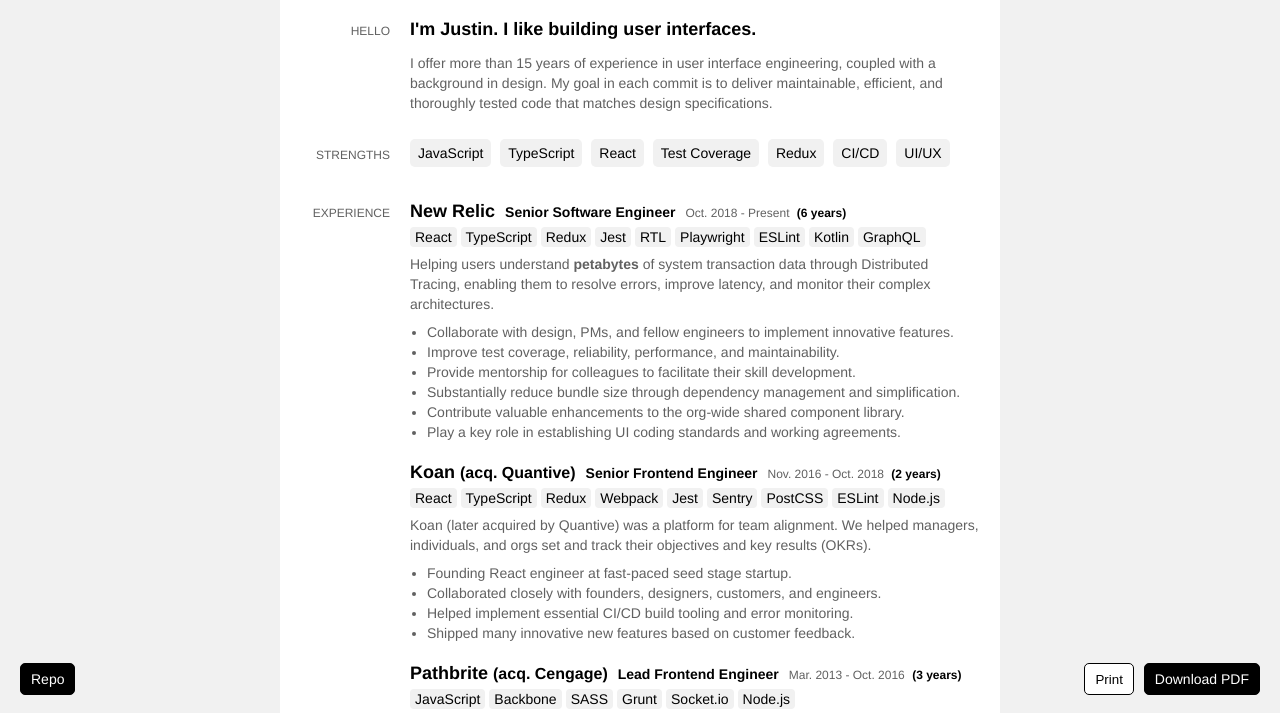
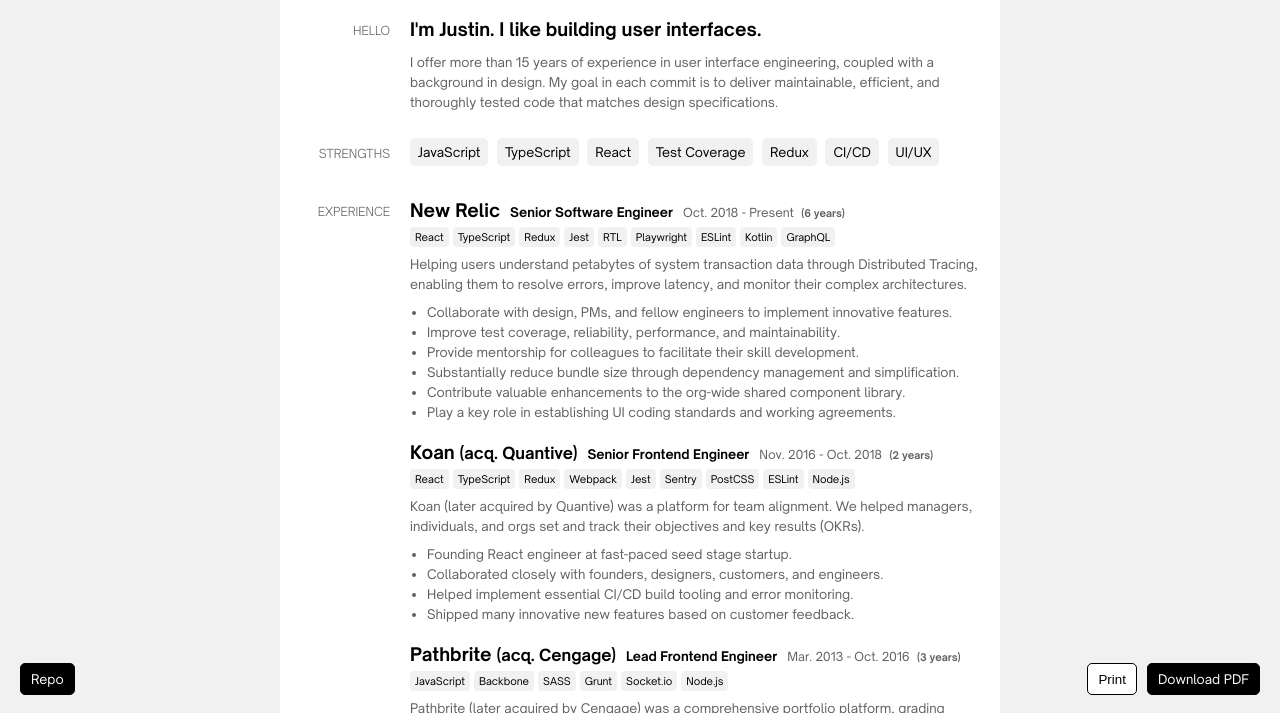
Before and after one commit to icd2k3/resume, a website: page src/index.html in a window 1280 px wide. Shown: the part 85-798 px from the top of the page. Drawn offline with Linux system fonts and the light colour scheme.

Commit message:
fix: Better fonts for web & print

```diff
--- a/src/index.html
+++ b/src/index.html
@@ -7,13 +7,26 @@
 		<link rel="icon" href="https://www.justin-schrader.com/favicon.ico?v=2" />
 		<title>Justin Schrader's Resume</title>
 		<style>
+			/* fonts */
+			@font-face {
+				font-family: 'Open Sauce Two Regular';
+				src: url('./fonts/OpenSauceOne-Regular.ttf') format('truetype');
+			}
+			@font-face {
+				font-family: 'Open Sauce Two Light';
+				src: url('./fonts/OpenSauceOne-Light.ttf') format('truetype');
+			}
+			@font-face {
+				font-family: 'Open Sauce Two Bold';
+				src: url('./fonts/OpenSauceOne-Bold.ttf') format('truetype');
+			}
 			/* global rules */
 			html {
 				background: #f1f1f1;
 			}
 			body {
-				font-family: Helvetica, Arial, sans-serif;
-				font-size: 14px;
+				font-family: 'Open Sauce Two Regular', Helvetica, Arial, sans-serif;
+				font-size: 0.8em;
 				margin: 0 auto;
 				width: auto;
 				max-width: 680px;
@@ -27,10 +40,12 @@
 			h2,
 			h3,
 			h4 {
+				font-family: 'Open Sauce Two Bold', Helvetica, Arial, sans-serif;
 				margin: 0;
 			}
 			h2 {
 				color: #616161;
+				font-family: 'Open Sauce Two Light', Helvetica, Arial, sans-serif;
 				font-size: 12px;
 				text-align: right;
 				text-transform: uppercase;
@@ -50,6 +65,9 @@
 			}
 			address {
 				font-style: normal;
+			}
+			strong {
+				font-family: 'Open Sauce Two Bold', Helvetica, Arial, sans-serif;
 			}
 			a {
 				color: #000;
@@ -142,10 +160,9 @@
 				padding: 0 17px;
 			}
 
-			span.years {
-				color: #000;
+			strong.years {
 				padding-left: 4px;
-				font-weight: bold;
+				font-size: 0.85em;
 			}
 
 			/* techs */
@@ -172,6 +189,7 @@
 				align-items: center;
 			}
 			ul.stack li {
+				font-size: 0.8em;
 				display: inline-block;
 				padding: 0 5px;
 				background: #f1f1f1;
@@ -270,7 +288,7 @@
 				}
 				body {
 					padding-bottom: 0;
-					font-size: 12px;
+					font-size: 0.75em;
 					line-height: 18px;
 				}
 				body section {
@@ -284,7 +302,7 @@
 				}
 				dd.desc,
 				p {
-					color: #363636;
+					color: #424242;
 				}
 			}
 		</style>
@@ -357,7 +375,7 @@
 						</dd>
 						<dd>
 							<time datetime="2018-10-01">Oct. 2018</time> - Present
-							<span class="years">(6 years)</span>
+							<strong class="years">(6 years)</strong>
 						</dd>
 						<dd>
 							<ul class="stack">
@@ -373,10 +391,9 @@
 							</ul>
 						</dd>
 						<dd class="desc">
-							Helping users understand <strong>petabytes</strong> of system
-							transaction data through Distributed Tracing, enabling them to
-							resolve errors, improve latency, and monitor their complex
-							architectures.
+							Helping users understand petabytes of system transaction data
+							through Distributed Tracing, enabling them to resolve errors,
+							improve latency, and monitor their complex architectures.
 							<ul>
 								<li>
 									Collaborate with design, PMs, and fellow engineers to
@@ -415,7 +432,7 @@
 						<dd>
 							<time datetime="2016-11-01">Nov. 2016</time> -
 							<time datetime="2018-10-01">Oct. 2018</time>
-							<span class="years">(2 years)</span>
+							<strong class="years">(2 years)</strong>
 						</dd>
 						<dd>
 							<ul class="stack">
@@ -463,7 +480,7 @@
 						<dd>
 							<time datetime="2018-03-01">Mar. 2013</time> -
 							<time datetime="2015-10-01">Oct. 2016</time>
-							<span class="years">(3 years)</span>
+							<strong class="years">(3 years)</strong>
 						</dd>
 						<dd>
 							<ul class="stack">
@@ -506,7 +523,7 @@
 						<dd>
 							<time datetime="2008-07-01">Jul. 2008</time> -
 							<time datetime="2018-03-01">Mar. 2013</time>
-							<span class="years">(5 years)</span>
+							<strong class="years">(5 years)</strong>
 						</dd>
 						<dd class="desc">
 							Designed, animated, and developed advertising solutions for
@@ -526,7 +543,7 @@
 						<dd>
 							<time datetime="2006-06-01">Jun. 2006</time> -
 							<time datetime="2008-09-01">Sept. 2008</time>
-							<span class="years">(2 years)</span>
+							<strong class="years">(2 years)</strong>
 						</dd>
 						<dd class="desc">
 							2007 summer internship at <strong>Big Spaceship</strong> working
```
Also changed, not shown: .github/actions/move-fonts/action.yml (added), .github/workflows/release.yml, src/fonts/OpenSauceOne-Bold.ttf (added), src/fonts/OpenSauceOne-Light.ttf (added), src/fonts/OpenSauceOne-Regular.ttf (added).
